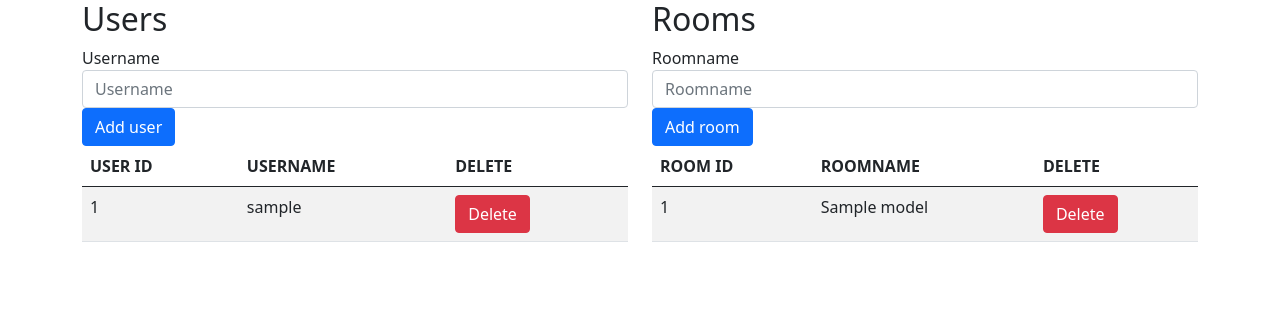
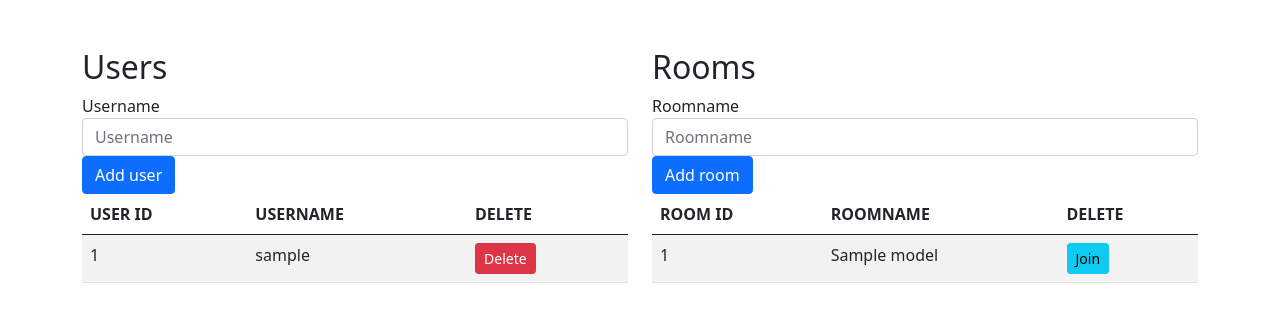
Before and after one commit to WilliamNerem/DatanettverkOblig2, a Flask app: page / in a window 1280 px wide. Shown: the top 322 px of the page. Run offline with Flask 2, Linux system fonts and the light colour scheme; tables that the repository leaves empty hold one stand-in row (values such as "Sample post").

Commit message:
fixed styling

```diff
--- a/templates/index.html
+++ b/templates/index.html
@@ -11,7 +11,7 @@
 </head>
 
 <body>
-    <div class="container">
+    <div class="container mt-5">
         <div class="row">
             <div class="col-sm">
                 <h2>
@@ -38,8 +38,9 @@
                             <td>{{item.user_id}}</td>
                             <td>{{item.username}}</td>
                             <td>
-                                <form action="/api/user/{{item.user_id}}"><button class="btn btn-danger"
-                                        type="submit">Delete</button></form>
+                                <form action="/api/user/{{item.user_id}}">
+                                    <button class="btn btn-danger btn-sm" type="submit">Delete</button>
+                                </form>
                             </td>
                         </tr>
                     </tbody>
@@ -71,8 +72,9 @@
                             <td>{{item.room_id}}</td>
                             <td>{{item.roomname}}</td>
                             <td>
-                                <form action="/api/room/{{item.room_id}}"><button class="btn btn-danger"
-                                        type="submit">Delete</button></form>
+                                <form action="/api/room/{{item.room_id}}">
+                                    <button class="btn btn-info btn-sm" type="submit">Join</button>
+                                </form>
                             </td>
                         </tr>
                     </tbody>
```
